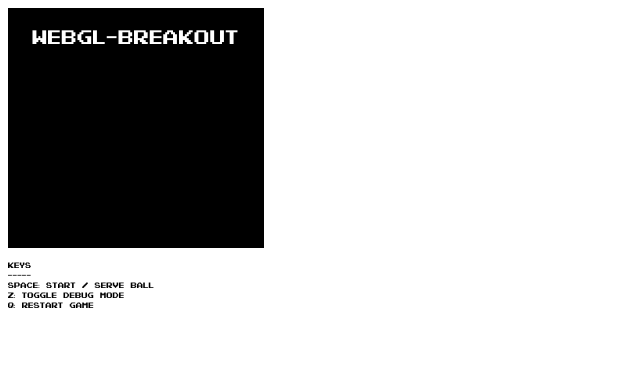
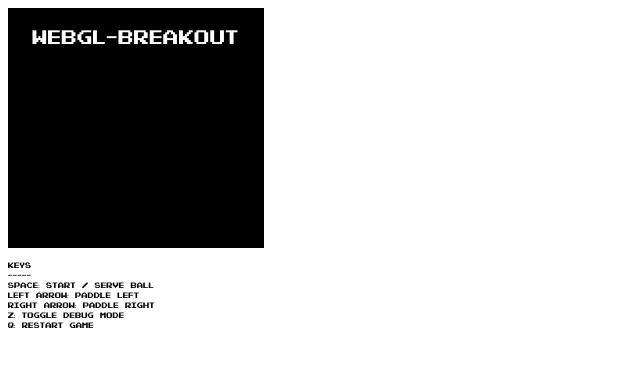
Before and after one commit to llopisdon/webgl-breakout, a website: page index.html in a window 1280 px wide. Shown: the whole page, without its empty margins (0-640 px from the left). Drawn offline with Linux system fonts and the light colour scheme; files whose address does not match are found by name.

Commit message:
update keys atlas

```diff
--- a/index.html
+++ b/index.html
@@ -15,6 +15,8 @@
         KEYS<br>
         -----<br>
         SPACE: START / SERVE BALL<br>
+        LEFT ARROW: PADDLE LEFT<br>
+        RIGHT ARROW: PADDLE RIGHT<br>
         Z: TOGGLE DEBUG MODE<br>
         Q: RESTART GAME</br>
     </p>
```
